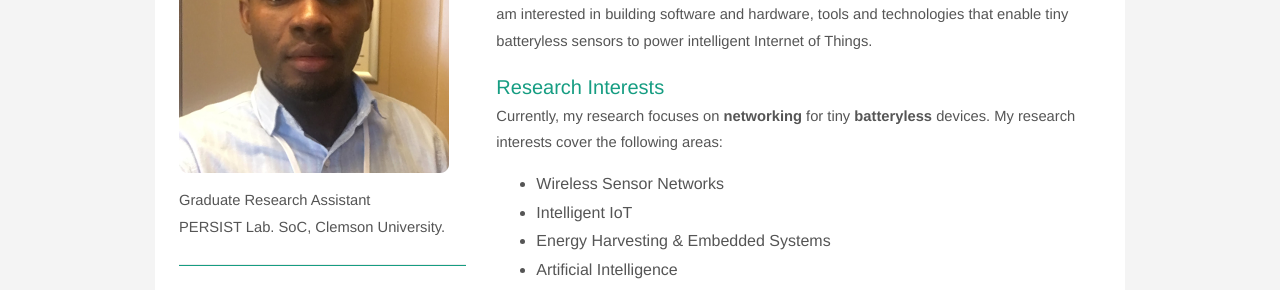
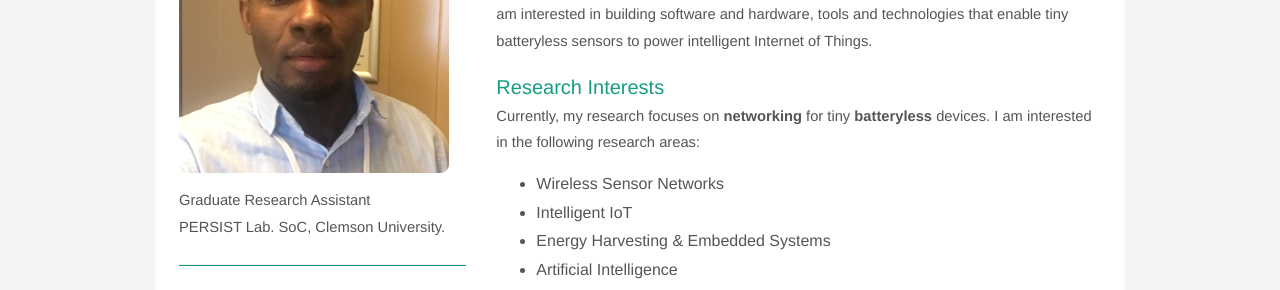
Before and after one commit to simeonbabatunde/simeonbabatunde.github.io, a Jekyll site: the page built from index.html, in a window 1280 px wide. Shown: the part 177-467 px from the top of the page. Built offline with Jekyll 4.4.1, drawn with Linux system fonts in a browser that asks for light colours; nearby versions of some CDN libraries; comment, search, counter and statistics services are not loaded.

Commit message:
updated homepage

```diff
--- a/index.html
+++ b/index.html
@@ -8,7 +8,7 @@
 
   <h2 class="myh2">Research Interests</h2>
   <p>Currently, my research focuses on <strong> networking </strong> for tiny <strong>batteryless</strong> devices.
-    My research interests cover the following areas:
+    I am interested in the following research areas:
   </p>
   <ul id="menu">
     <li>Wireless Sensor Networks</li>
```
